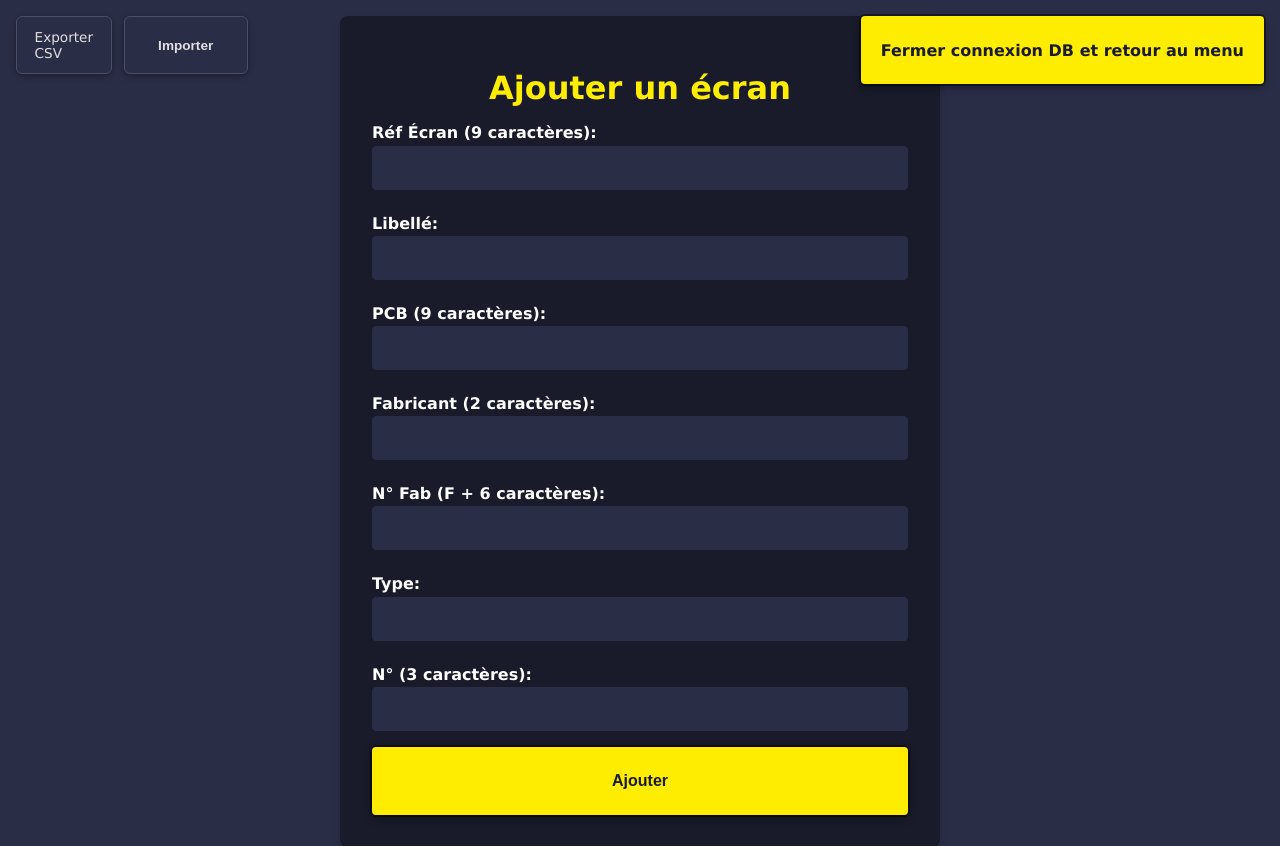
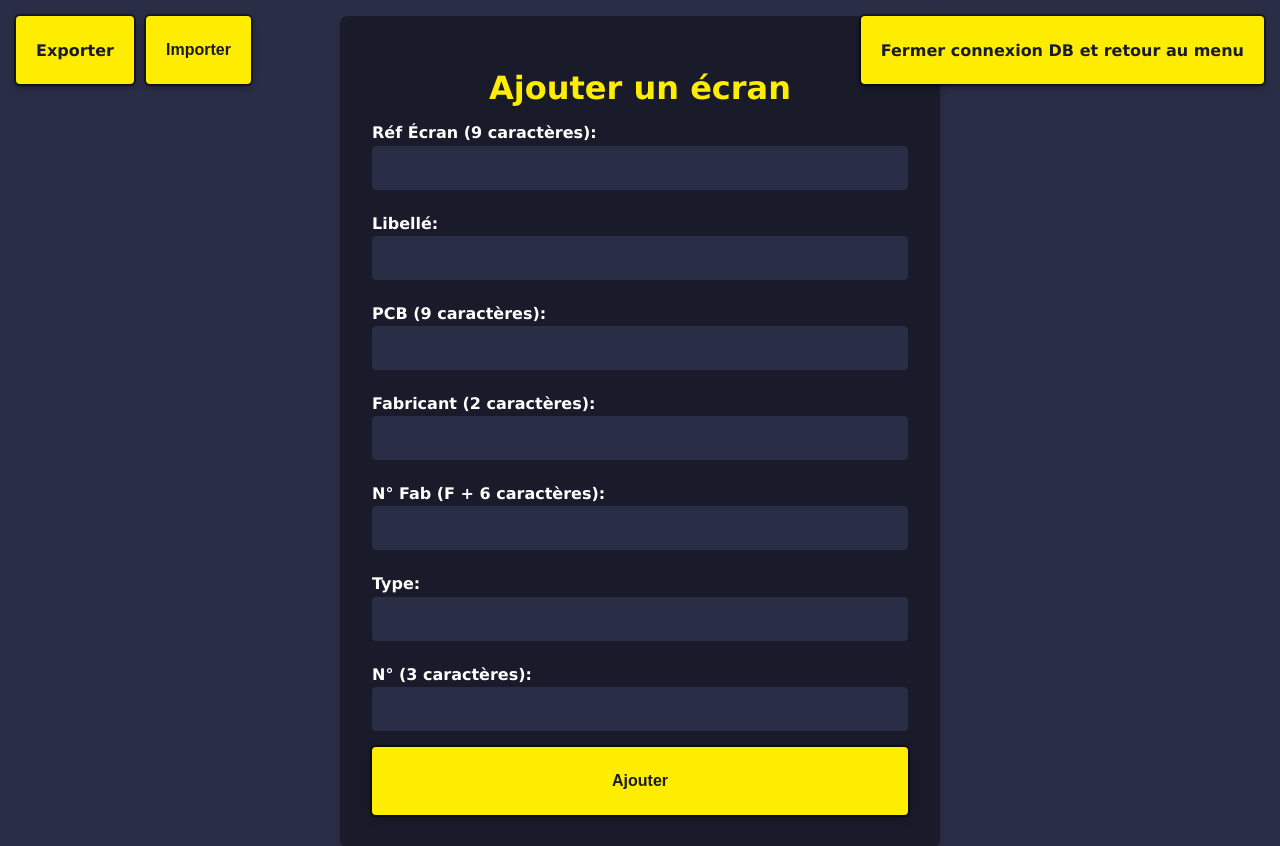
Before and after one commit to AmelienLS/RPI_LocalWebServer, a Flask app: page /ajouter in a window 1280 px wide. Shown: the top 846 px of the page. Run offline with Flask 3, Linux system fonts and the light colour scheme; a user stored in the database is signed in.

Commit message:
fix(ajouter): switch export to XLSX, use positional column mapping on import, match button style

```diff
--- a/APP.py
+++ b/APP.py
@@ -192,38 +192,42 @@ def _build_logs_archive(delete_files: bool = False) -> BytesIO:
     return archive_stream
 
 
+_SERI_COLUMNS = ['ref_ecran', 'libelle', 'pcb', 'fab', 'n_fab', 'type', 'n']
+
+
 def _parse_import_file(file_storage):
     """Parse un fichier CSV ou XLSX et retourne une liste de dicts représentant les lignes serigraphie.
 
-    Les colonnes obligatoires sont : ref_ecran, libelle, fab, type, n.
-    Les colonnes optionnelles sont : pcb, n_fab.
-    Lève ValueError si le format ou les colonnes sont invalides.
+    Le mapping se fait par position de colonne (ordre : ref_ecran, libelle, pcb, fab, n_fab, type, n).
+    La première ligne est toujours ignorée (en-tête).
+    Lève ValueError si le format est invalide ou si le fichier est vide.
     """
-    REQUIRED = {'ref_ecran', 'libelle', 'fab', 'type', 'n'}
     filename = file_storage.filename.lower()
 
     if filename.endswith('.csv'):
         stream = io.TextIOWrapper(file_storage.stream, encoding='utf-8-sig')
-        reader = csv.DictReader(stream)
-        rows = [dict(r) for r in reader]
+        reader = csv.reader(stream)
+        next(reader, None)  # ignorer la ligne d'en-tête
+        rows = []
+        for vals in reader:
+            rows.append({_SERI_COLUMNS[i]: str(vals[i]).strip() if i < len(vals) else ''
+                         for i in range(len(_SERI_COLUMNS))})
     elif filename.endswith('.xlsx'):
         wb = openpyxl.load_workbook(file_storage.stream, read_only=True, data_only=True)
         ws = wb.active
-        header_row = next(ws.iter_rows(max_row=1))
-        headers = [str(c.value).strip() if c.value is not None else '' for c in header_row]
+        rows_iter = ws.iter_rows()
+        next(rows_iter, None)  # ignorer la ligne d'en-tête
         rows = []
-        for row in ws.iter_rows(min_row=2):
-            rows.append({headers[i]: str(c.value or '').strip() for i, c in enumerate(row)})
+        for row in rows_iter:
+            vals = [str(c.value or '').strip() for c in row]
+            rows.append({_SERI_COLUMNS[i]: vals[i] if i < len(vals) else ''
+                         for i in range(len(_SERI_COLUMNS))})
         wb.close()
     else:
         raise ValueError("Format non supporté. Utilisez .csv ou .xlsx")
 
     if not rows:
         raise ValueError("Le fichier est vide.")
-
-    missing = REQUIRED - set(rows[0].keys())
-    if missing:
-        raise ValueError(f"Colonnes manquantes : {', '.join(sorted(missing))}")
 
     return rows
 
@@ -490,7 +494,7 @@ def export_logs():
 
 @app.route('/export_serigraphie')
 def export_serigraphie():
-    """Exporte la table serigraphie au format CSV. Admin uniquement."""
+    """Exporte la table serigraphie au format XLSX. Admin uniquement."""
     if 'prenom' not in session:
         return redirect('/')
     if not session.get('admin'):
@@ -501,15 +505,22 @@ def export_serigraphie():
         cursor.execute('SELECT ref_ecran, libelle, pcb, fab, n_fab, type, n FROM serigraphie ORDER BY ref_ecran')
         rows = cursor.fetchall()
 
-    output = io.StringIO()
-    writer = csv.DictWriter(output, fieldnames=['ref_ecran', 'libelle', 'pcb', 'fab', 'n_fab', 'type', 'n'])
-    writer.writeheader()
+    wb = openpyxl.Workbook()
+    ws = wb.active
+    ws.append(_SERI_COLUMNS)
     for row in rows:
-        writer.writerow(dict(row))
+        ws.append([row[c] for c in _SERI_COLUMNS])
 
-    csv_bytes = BytesIO(output.getvalue().encode('utf-8-sig'))
-    filename = f"serigraphie_{datetime.now().strftime('%Y%m%d_%H%M%S')}.csv"
-    return send_file(csv_bytes, mimetype='text/csv', as_attachment=True, download_name=filename)
+    buf = BytesIO()
+    wb.save(buf)
+    buf.seek(0)
+    filename = f"serigraphie_{datetime.now().strftime('%Y%m%d_%H%M%S')}.xlsx"
+    return send_file(
+        buf,
+        mimetype='application/vnd.openxmlformats-officedocument.spreadsheetml.sheet',
+        as_attachment=True,
+        download_name=filename,
+    )
 
 
 @app.route('/import_serigraphie', methods=['POST'])
--- a/Styles/ajouter.css
+++ b/Styles/ajouter.css
@@ -19,14 +19,16 @@ label {
 }
 
 .ie-btn {
-    padding: 0.5rem 1.1rem;
-    font-size: 0.85rem;
-    min-height: 40px;
-    background-color: #2A2D46;
-    color: #E0E0E0;
-    border: 1px solid #4A4E6A;
-    border-radius: 6px;
-    box-shadow: 0 2px 6px rgba(0,0,0,0.35);
+    padding: 0.75rem 1.25rem;
+    min-height: 44px;
+    width: auto;
+    background-color: #feed00;
+    color: #191B2A;
+    border: none;
+    border-radius: 4px;
+    font-size: 1rem;
+    font-weight: bold;
+    box-shadow: 0 0 0 2px rgba(0, 0, 0, 0.45), 0 3px 8px rgba(0, 0, 0, 0.4);
     cursor: pointer;
     text-decoration: none;
     display: inline-flex;
@@ -34,6 +36,6 @@ label {
 }
 
 .ie-btn:hover {
-    background-color: #3A3E5A;
-    color: #FFFFFF;
+    background-color: #e5d200;
+    color: #191B2A;
 }
--- a/Templates/ajouter.html
+++ b/Templates/ajouter.html
@@ -12,8 +12,8 @@
     <!--Page pour ajouter une nouvelle écran dans la base de données -->
     <a href="/close_db" class="retour">Fermer connexion DB et retour au menu</a>
     <div class="ie-bar">
-        <a href="/export_serigraphie" class="button ie-btn">Exporter CSV</a>
-        <button type="button" class="button ie-btn" onclick="document.getElementById('import-input').click()">Importer</button>
+        <a href="/export_serigraphie" class="ie-btn">Exporter</a>
+        <button type="button" class="ie-btn" onclick="document.getElementById('import-input').click()">Importer</button>
         <form id="import-form" action="/import_serigraphie" method="POST" enctype="multipart/form-data" style="display:none">
             <input id="import-input" type="file" name="import_file" accept=".csv,.xlsx"
                    onchange="document.getElementById('import-form').submit()">
```
Also changed, not shown: Styles/import_conflicts.css (+17 -11 lines), tests/web/test_import_export.py (+14 -11 lines), CHANGELOG.md.
